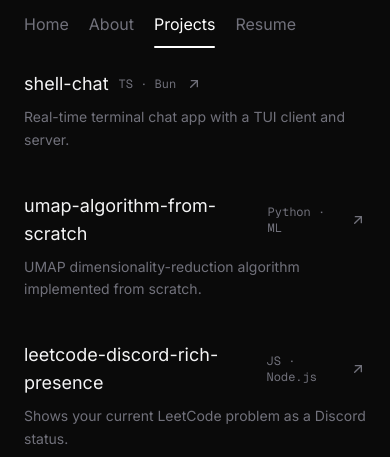
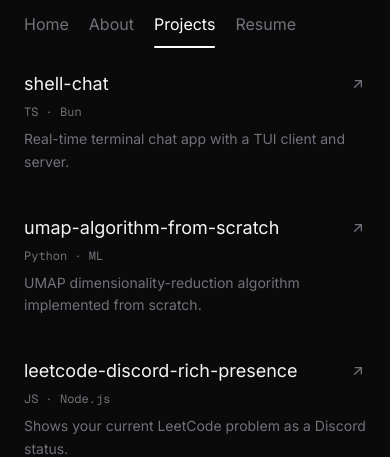
Before and after one commit to Gihan526/portfolio, a Next.js app: page / in a window 390 px wide. Both pictures are taken after a click on the button "Projects". Shown: the part 294-751 px from the top of the page. Built offline with nearby package versions, Linux system fonts and the light colour scheme.

Commit message:
Enhance ProjectsSection layout for improved responsiveness and visual hierarchy

```diff
--- a/app/components/SectionContent.tsx
+++ b/app/components/SectionContent.tsx
@@ -146,7 +146,7 @@
             href={project.href}
             target="_blank"
             rel="noopener noreferrer"
-            className="group/link flex items-center gap-x-2.5"
+            className="group/link relative flex flex-col gap-1.5 pr-5 sm:flex-row sm:items-center sm:gap-x-2.5 sm:pr-0"
           >
             <h3 className="text-lg text-zinc-100 transition-colors group-hover:text-white">
               {project.name}
@@ -158,7 +158,7 @@
               size={16}
               stroke={2}
               aria-hidden="true"
-              className="shrink-0 text-zinc-500 transition-all duration-200 group-hover:translate-x-0.5 group-hover:-translate-y-0.5 group-hover:text-zinc-300"
+              className="absolute right-0 top-0 mt-1.5 shrink-0 text-zinc-500 transition-all duration-200 group-hover:translate-x-0.5 group-hover:-translate-y-0.5 group-hover:text-zinc-300 sm:static sm:mt-0"
             />
           </a>
           <p className="mt-2 max-w-prose text-sm leading-relaxed text-zinc-500">
```
